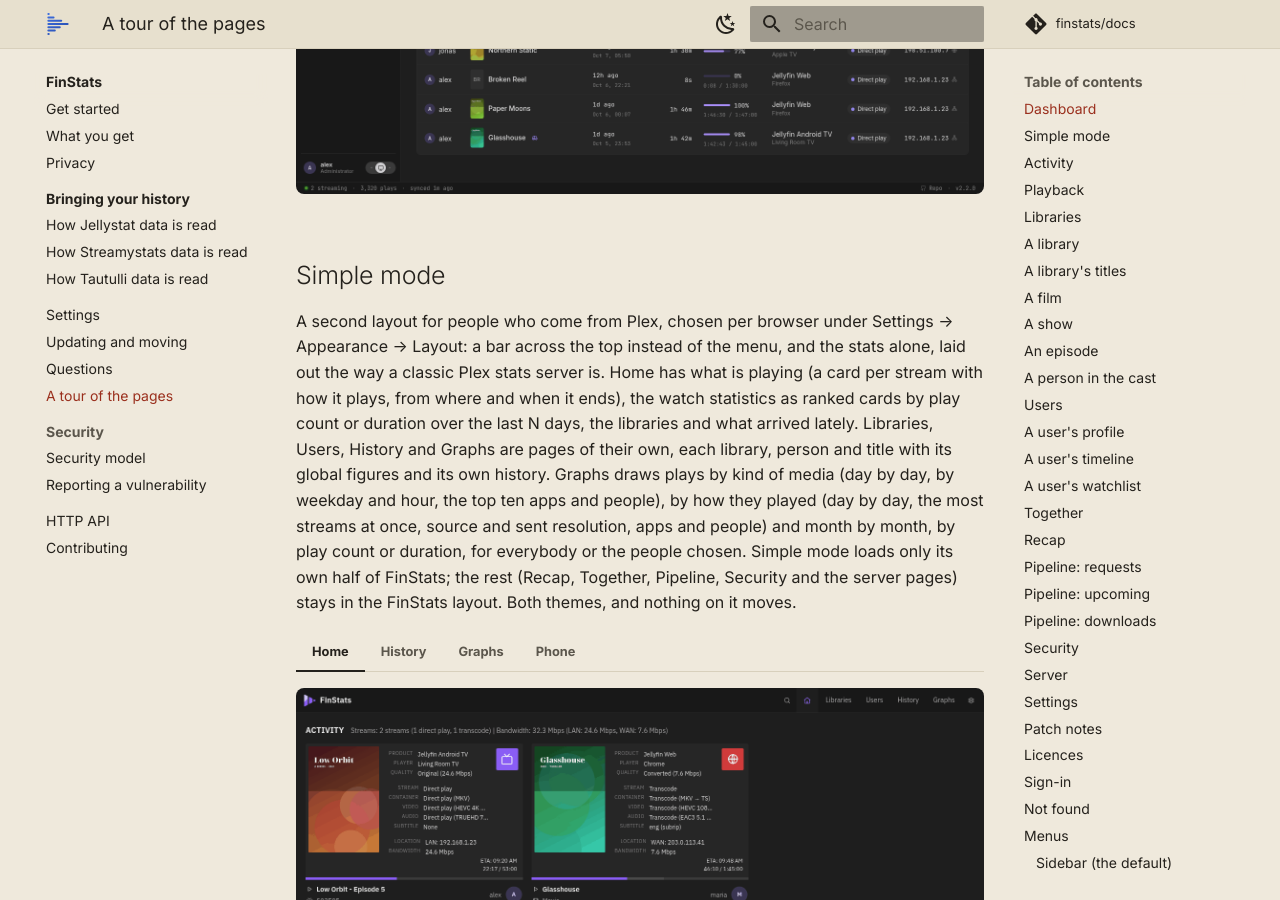
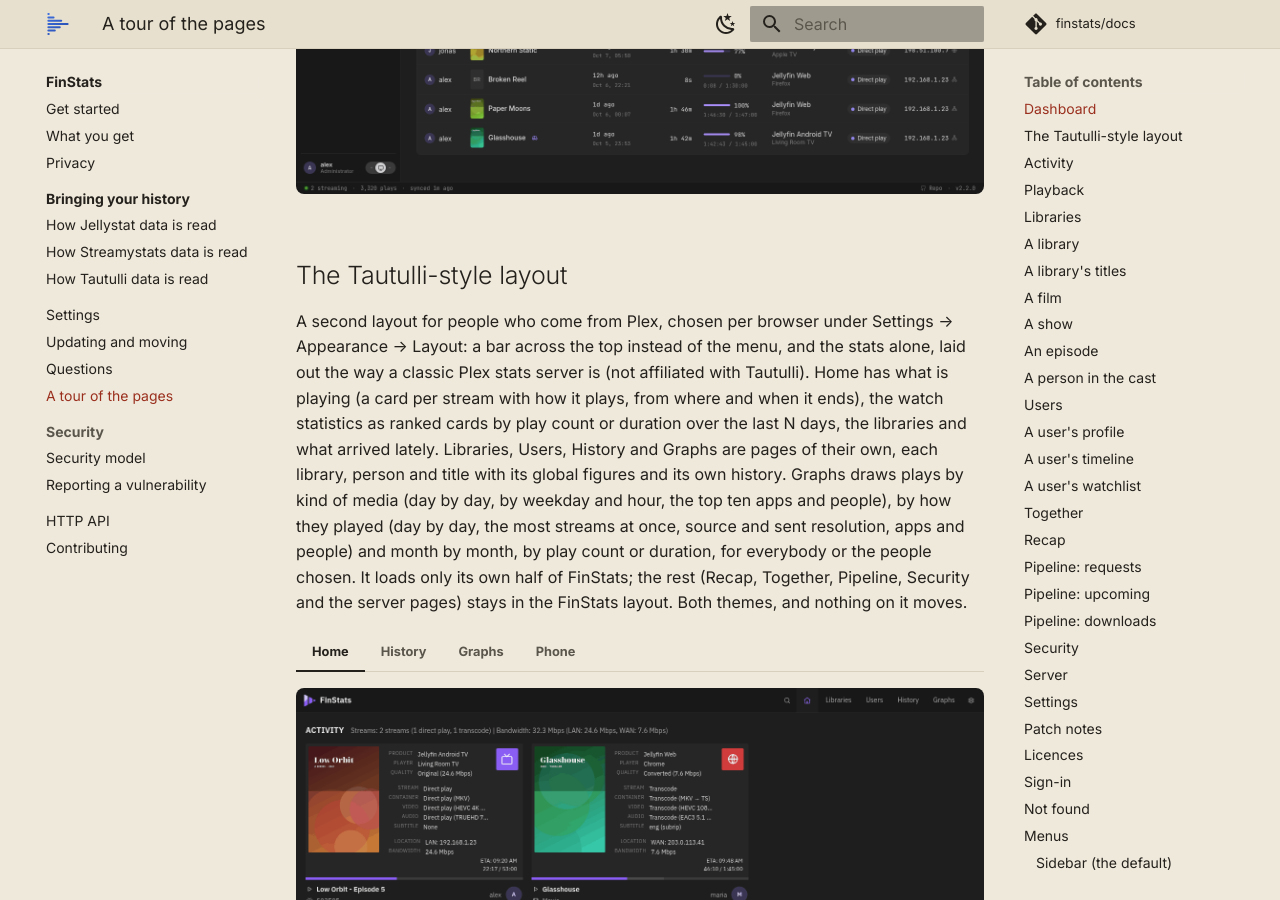
Before and after one commit to finstats/docs, an MkDocs documentation site: the page built from docs/finstats/tour.md, in a window 1280 px wide and 900 px high, scrolled down 2663 px. Built offline with MkDocs 1.6.1 and Material for MkDocs 9.7.7, drawn with Linux system fonts in a browser that asks for light colours; comment, search, counter and statistics services are not loaded.

Commit message:
docs(finstats): the second layout is the Tautulli-style layout, not affiliated with Tautulli

```diff
--- a/docs/finstats/tour.md
+++ b/docs/finstats/tour.md
@@ -13,34 +13,35 @@ To click through it yourself, [try the demo](https://demo.finstats.no/).
 
     ![Dashboard, on a phone](../assets/screenshots/pages/mobile/dashboard.png){ loading=lazy width="390" }
 
-## Simple mode
+## The Tautulli-style layout
 
 A second layout for people who come from Plex, chosen per browser under Settings → Appearance → Layout: a bar across
-the top instead of the menu, and the stats alone, laid out the way a classic Plex stats server is. Home has what is
+the top instead of the menu, and the stats alone, laid out the way a classic Plex stats server is (not affiliated with
+Tautulli). Home has what is
 playing (a card per stream with how it plays, from where and when it ends), the watch statistics as ranked cards by play
 count or duration over the last N days, the libraries and what arrived lately. Libraries, Users, History and Graphs are
 pages of their own, each library, person and title with its global figures and its own history. Graphs draws plays by
 kind of media (day by day, by weekday and hour, the top ten apps and people), by how they played (day by day, the most
 streams at once, source and sent resolution, apps and people) and month by month, by play count or duration, for
-everybody or the people chosen. Simple mode loads only
+everybody or the people chosen. It loads only
 its own half of FinStats; the rest (Recap, Together, Pipeline, Security and the server pages) stays in the FinStats
 layout. Both themes, and nothing on it moves.
 
 === "Home"
 
-    ![Simple mode's home, on a desktop](../assets/screenshots/pages/desktop/simple-home.png){ loading=lazy }
+    ![The Tautulli-style layout's home, on a desktop](../assets/screenshots/pages/desktop/simple-home.png){ loading=lazy }
 
 === "History"
 
-    ![Simple mode's History, on a desktop](../assets/screenshots/pages/desktop/simple-history.png){ loading=lazy }
+    ![The Tautulli-style layout's History, on a desktop](../assets/screenshots/pages/desktop/simple-history.png){ loading=lazy }
 
 === "Graphs"
 
-    ![Simple mode's Graphs, on a desktop](../assets/screenshots/pages/desktop/simple-graphs.png){ loading=lazy }
+    ![The Tautulli-style layout's Graphs, on a desktop](../assets/screenshots/pages/desktop/simple-graphs.png){ loading=lazy }
 
 === "Phone"
 
-    ![Simple mode's home, on a phone](../assets/screenshots/pages/mobile/simple-home.png){ loading=lazy width="390" }
+    ![The Tautulli-style layout's home, on a phone](../assets/screenshots/pages/mobile/simple-home.png){ loading=lazy width="390" }
 
 ## Activity
 
```
Also changed, not shown: docs/finstats/features.md (+1 -1 lines).
